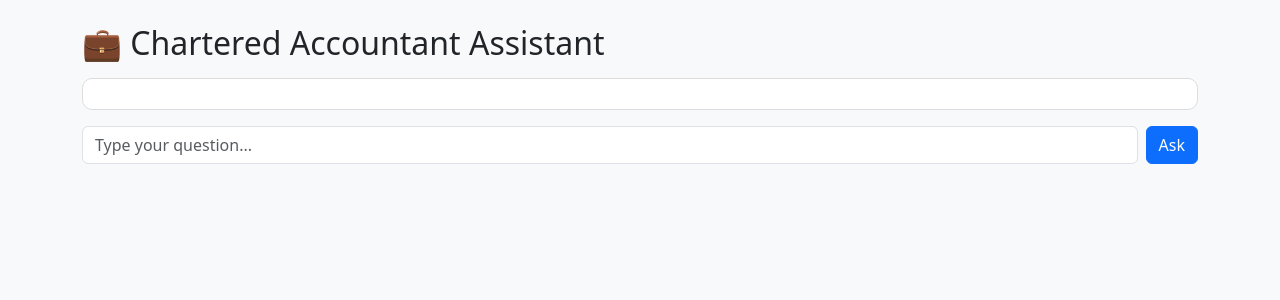
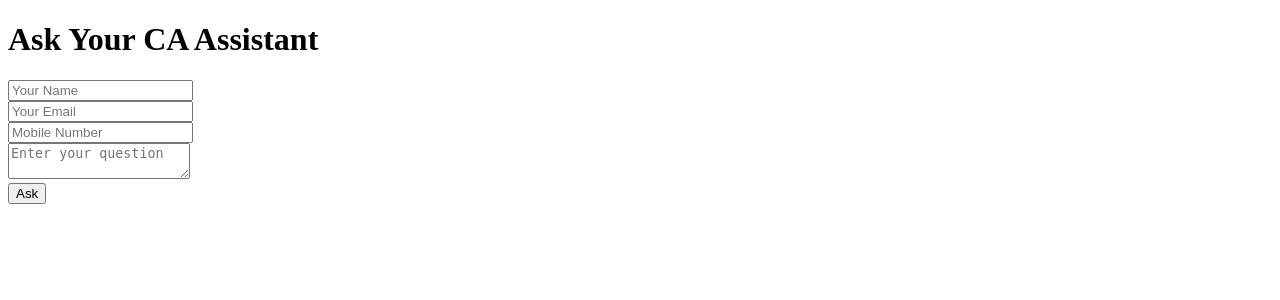
Before and after one commit to gouravtechskillsnxmx/CA_Assistance, a Flask app: page / in a window 1280 px wide. Shown: the top 300 px of the page. Run offline with Flask 3, Linux system fonts and the light colour scheme.

Commit message:
Add files via upload

```diff
--- a/templates/index.html
+++ b/templates/index.html
@@ -1,97 +1,34 @@
 <!DOCTYPE html>
-<html lang="en">
+<html>
 <head>
-  <meta charset="UTF-8">
-  <title>CA RAG Assistant</title>
-  <link rel="stylesheet" href="https://cdn.jsdelivr.net/npm/bootstrap@5.3.2/dist/css/bootstrap.min.css">
-  <style>
-    body {
-      background: #f8f9fa;
-    }
-    .chat-box {
-      max-height: 70vh;
-      overflow-y: auto;
-      border: 1px solid #ddd;
-      border-radius: 10px;
-      padding: 15px;
-      background: white;
-    }
-    .chat-bubble {
-      padding: 10px 15px;
-      border-radius: 20px;
-      margin-bottom: 10px;
-      max-width: 75%;
-    }
-    .chat-user {
-      background: #0d6efd;
-      color: white;
-      margin-left: auto;
-    }
-    .chat-bot {
-      background: #e9ecef;
-      color: black;
-      margin-right: auto;
-    }
-  </style>
+  <title>CA Assistant Chat</title>
 </head>
-<body class="container py-4">
-
-  <h2 class="mb-3">💼 Chartered Accountant Assistant</h2>
-
-  <!-- Chat history -->
-  <div id="chat" class="chat-box mb-3"></div>
-
-  <!-- Question form -->
-  <form id="qa-form" class="d-flex">
-    <input type="text" class="form-control me-2" id="question" placeholder="Type your question..." required>
-    <button type="submit" class="btn btn-primary">Ask</button>
+<body>
+  <h1>Ask Your CA Assistant</h1>
+  <form id="chatForm">
+    <input type="text" name="name" placeholder="Your Name" required><br>
+    <input type="email" name="email" placeholder="Your Email" required><br>
+    <input type="text" name="mobile" placeholder="Mobile Number" required><br>
+    <textarea name="question" placeholder="Enter your question" required></textarea><br>
+    <button type="submit">Ask</button>
   </form>
 
+  <div id="response"></div>
+
   <script>
-    const chatBox = document.getElementById("chat");
+    document.getElementById("chatForm").addEventListener("submit", async (e) => {
+      e.preventDefault();
+      const formData = new FormData(e.target);
+      const res = await fetch("/ask", { method: "POST", body: formData });
 
-    function addMessage(text, sender) {
-      const bubble = document.createElement("div");
-      bubble.classList.add("chat-bubble", sender === "user" ? "chat-user" : "chat-bot");
-      bubble.innerText = text;
-      chatBox.appendChild(bubble);
-      chatBox.scrollTop = chatBox.scrollHeight; // auto-scroll
-    }
+      if (!res.ok) {
+        const text = await res.text();
+        document.getElementById("response").innerText = "Error: " + text;
+        return;
+      }
 
-    document.getElementById("qa-form").addEventListener("submit", async (e) => {
-      e.preventDefault();
-      const question = document.getElementById("question").value;
-
-      // Show user message
-      addMessage(question, "user");
-      document.getElementById("question").value = "";
-
-      // Show temporary "thinking" bubble
-      const thinkingBubble = document.createElement("div");
-      thinkingBubble.classList.add("chat-bubble", "chat-bot");
-      thinkingBubble.innerText = "⏳ Thinking...";
-      chatBox.appendChild(thinkingBubble);
-      chatBox.scrollTop = chatBox.scrollHeight;
-
-      try {
-        const response = await fetch("/ask", {
-          method: "POST",
-          headers: {"Content-Type": "application/x-www-form-urlencoded"},
-          body: `question=${encodeURIComponent(question)}`
-        });
-	if (!res.ok) {
-  		const text = await res.text();
-  		alert("Server error: " + text);
-  		throw new Error(text);
-	}
-
-        const data = await response.json();
-        thinkingBubble.remove(); // remove "thinking"
-        addMessage(data.answer || data.error || "⚠️ No response received.", "bot");
-      } catch (err) {
-        thinkingBubble.remove();
-        addMessage("❌ Error: " + err.message, "bot");
-      }
+      const data = await res.json();
+      document.getElementById("response").innerText = data.answer || data.error;
     });
   </script>
 </body>
```
Also changed, not shown: templates/dashboard.html (added, +20 -0 lines), templates/lead.html (added, +17 -0 lines).
